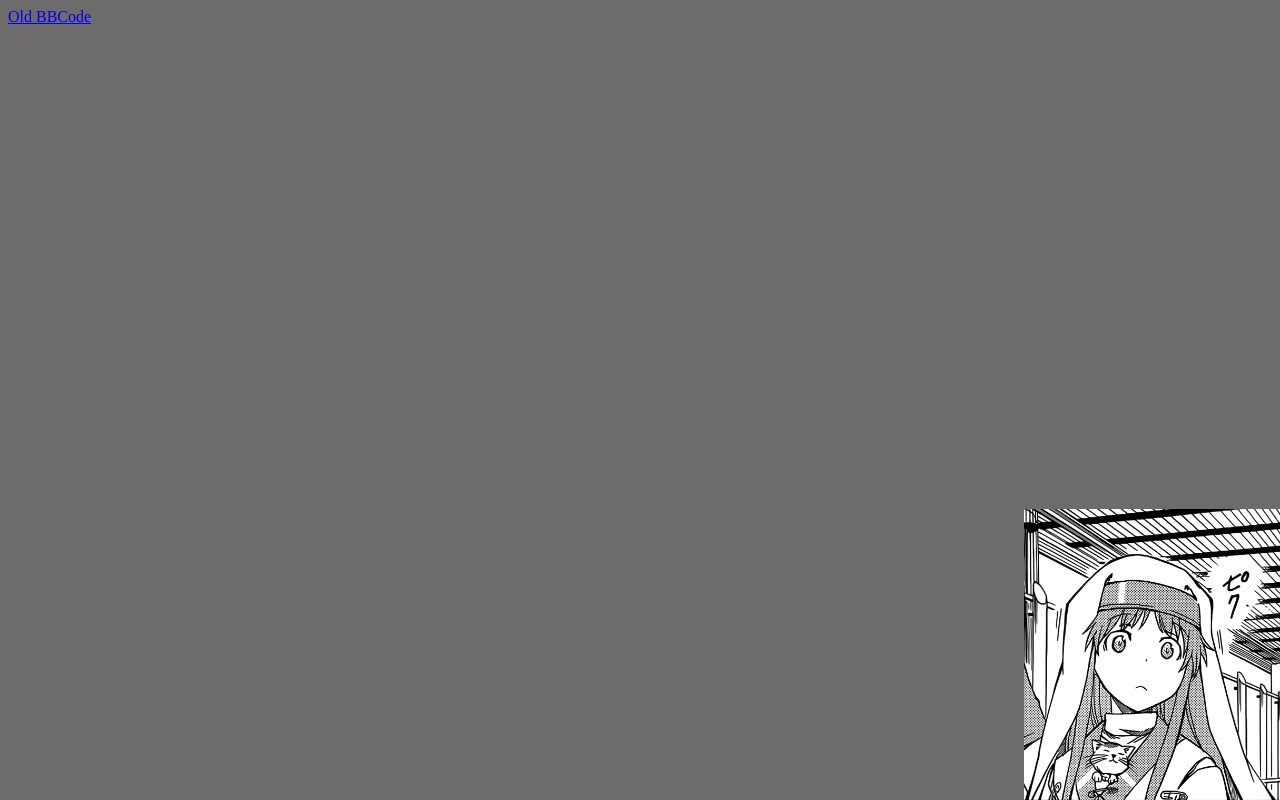
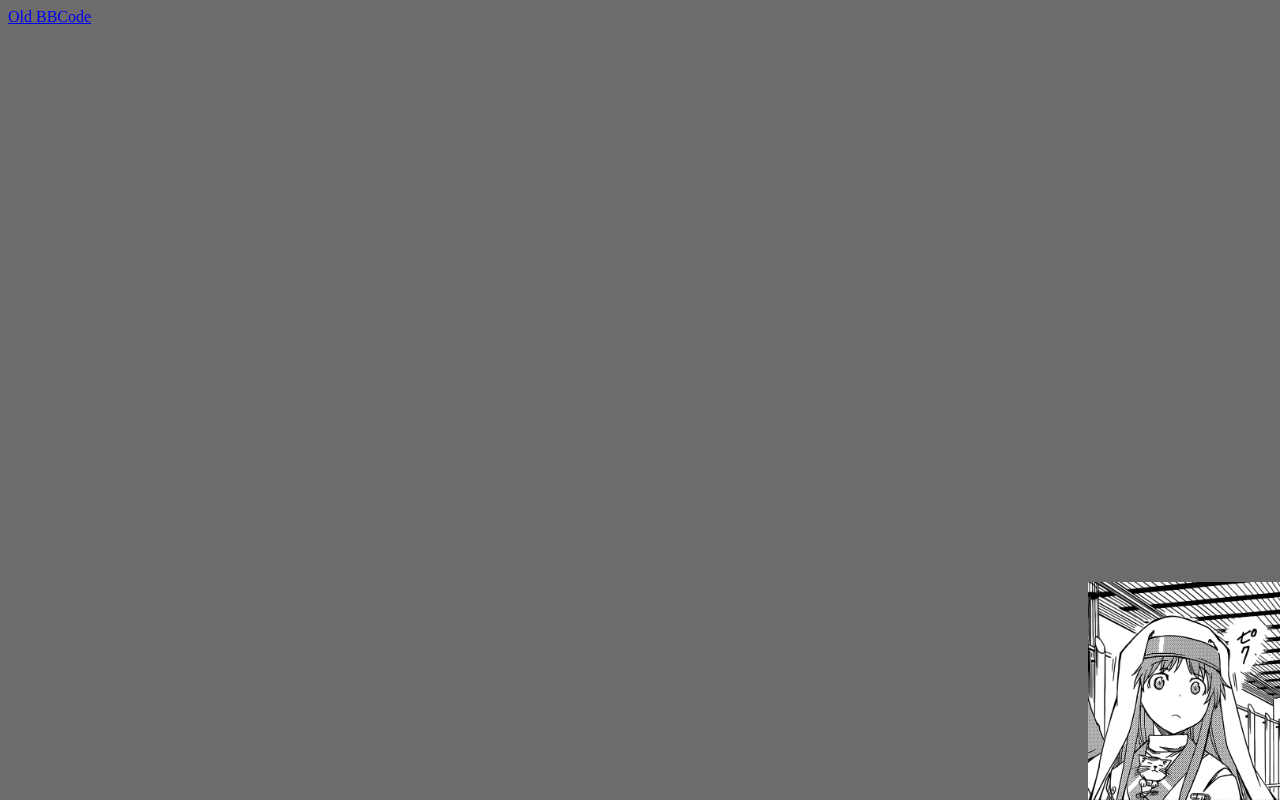
Before and after one commit to Sayezo/sandro114s-osu-extras, a plain HTML site: page index.html in a window 1280 px wide. Drawn offline with Linux system fonts and the light colour scheme.

Commit message:
Reduce image width from 20% to 15%

```diff
--- a/index.html
+++ b/index.html
@@ -6,7 +6,7 @@
     <title>the index</title>
 	<style>
     	body {background: #6D6B6B;}
-        img {position: absolute; bottom: 0px; right: 0px; width: 20%; height: auto;}
+        img {position: absolute; bottom: 0px; right: 0px; width: 15%; height: auto;}
     </style>
 </head>
 <body>
```
